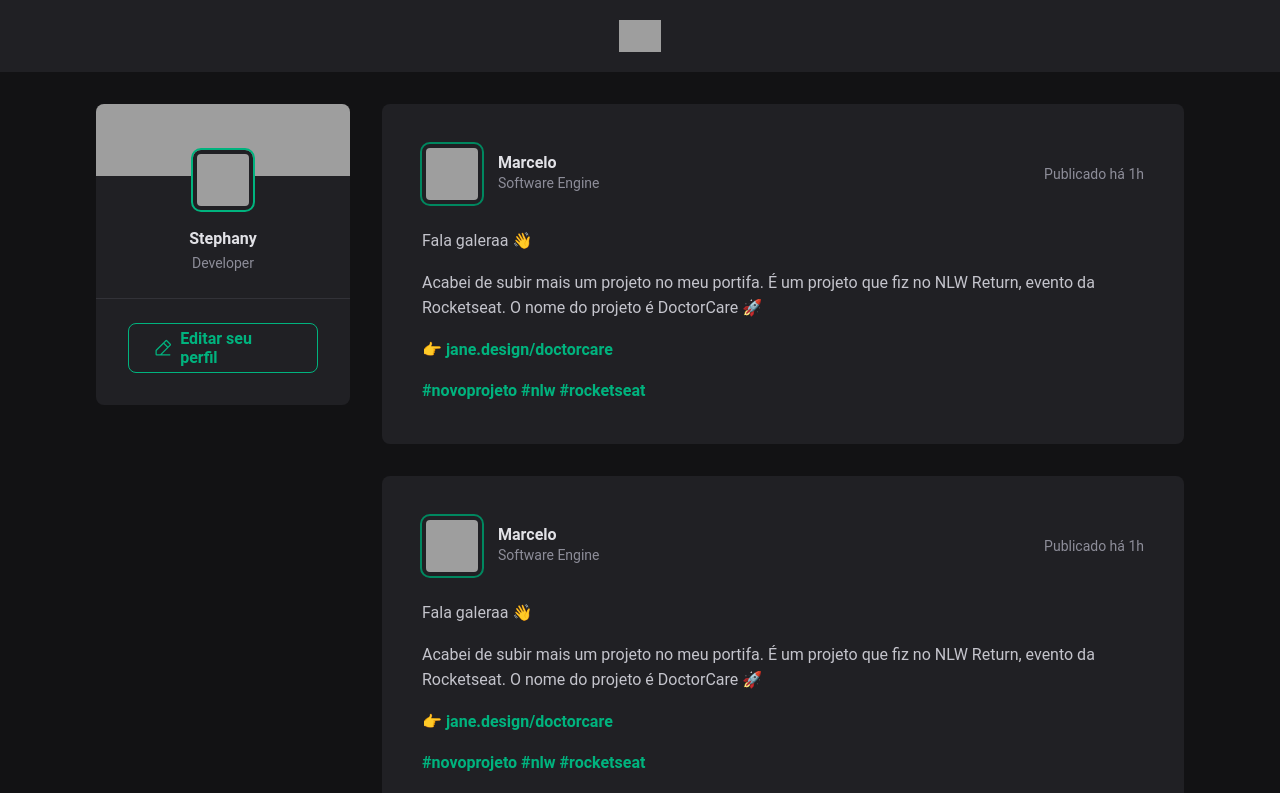
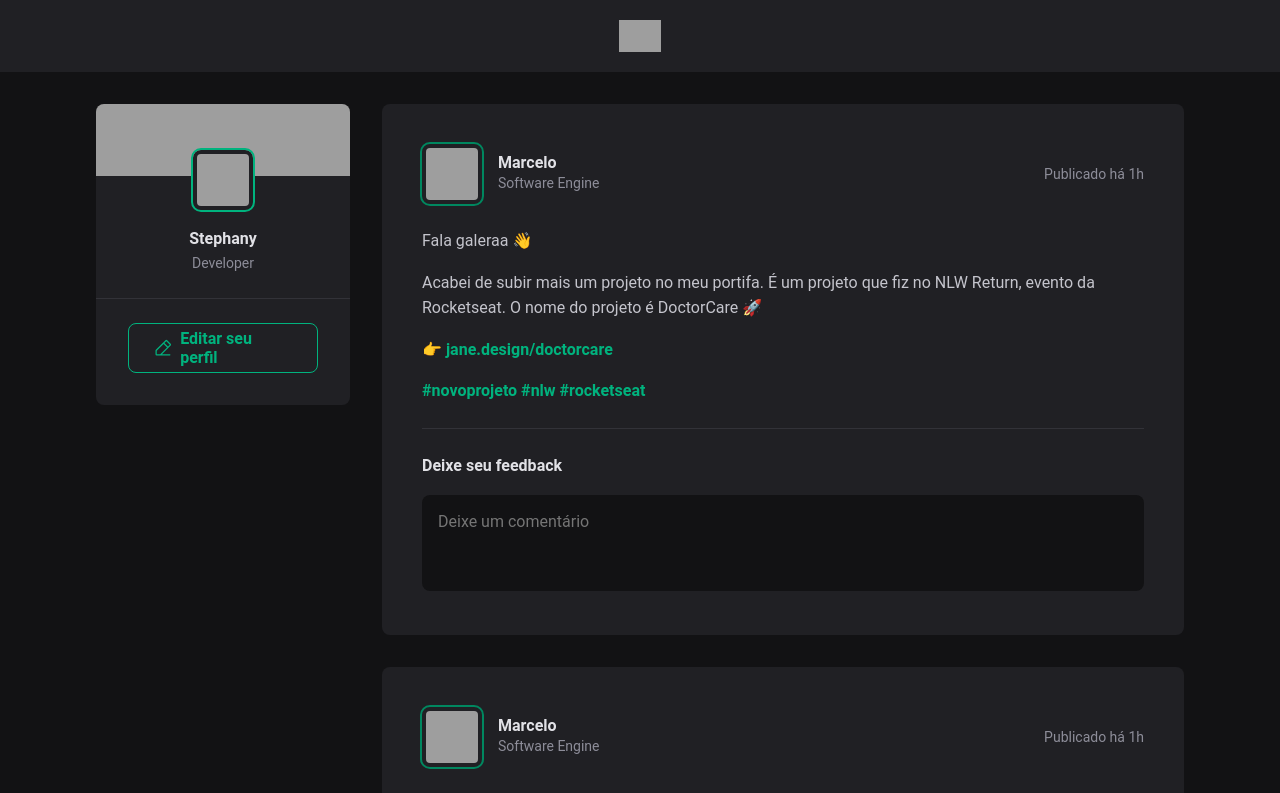
Before and after one commit to Stephany249/react, a React app in the folder 01-fundamentos-reactjs/: page / in a window 1280 px wide. Shown: the top 793 px of the page. Built offline with nearby package versions, Linux system fonts and the light colour scheme; grey boxes are pictures that could not be loaded; the HTML template or start-up script is replaced by a standard one.

Commit message:
Application structure - Comments form

```diff
--- a/01-fundamentos-reactjs/src/components/Post.jsx
+++ b/01-fundamentos-reactjs/src/components/Post.jsx
@@ -36,6 +36,16 @@ export function Post() {
           <a href="">#nlw </a> <a href="">#rocketseat</a>{" "}
         </p>
       </div>
+
+      <form className={styles.commentForm}>
+        <strong>Deixe seu feedback</strong>
+
+        <textarea placeholder="Deixe um comentário" />
+
+        <footer>
+          <button type="submit">Publicar</button>
+        </footer>
+      </form>
     </article>
   );
 }
--- a/01-fundamentos-reactjs/src/components/Post.module.css
+++ b/01-fundamentos-reactjs/src/components/Post.module.css
@@ -64,3 +64,54 @@
   color: var(--gray-400);
   line-height: 1.6;
 }
+
+.commentForm {
+  width: 100%;
+  margin-top: 1.5rem;
+  padding-top: 1.5rem;
+  border-top: 1px solid var(--gray-600);
+}
+
+.commentForm footer {
+  visibility: hidden;
+  max-height: 0;
+}
+
+.commentForm:focus-within footer {
+  visibility: visible;
+  max-height: none;
+}
+
+.commentForm > strong {
+  line-height: 1.6;
+  color: var(--gray-100);
+}
+
+.commentForm textarea {
+  width: 100%;
+  background: var(--gray-900);
+  border: 0;
+  resize: none;
+  height: 6rem;
+  padding: 1rem;
+  border-radius: 8px;
+  color: var(--gray-100);
+  line-height: 1.4;
+  margin-top: 1rem;
+}
+
+.commentForm button[type="submit"] {
+  padding: 1rem 1.5rem;
+  margin-top: 1rem;
+  border-radius: 8px;
+  border: 0;
+  background: var(--green-500);
+  color: var(--white);
+  font-weight: bold;
+  cursor: pointer;
+  transition: background-color 0.1s;
+}
+
+.commentForm button[type="submit"]:hover {
+  background: var(--green-300);
+}
--- a/01-fundamentos-reactjs/src/global.css
+++ b/01-fundamentos-reactjs/src/global.css
@@ -12,7 +12,11 @@
   --green-500: #00875f;
 
   --red-500: #f75a68;
+}
 
+:focus {
+  outline: transparent;
+  box-shadow: 0 0 0 2px var(--green-300);
 }
 
 * {
```
